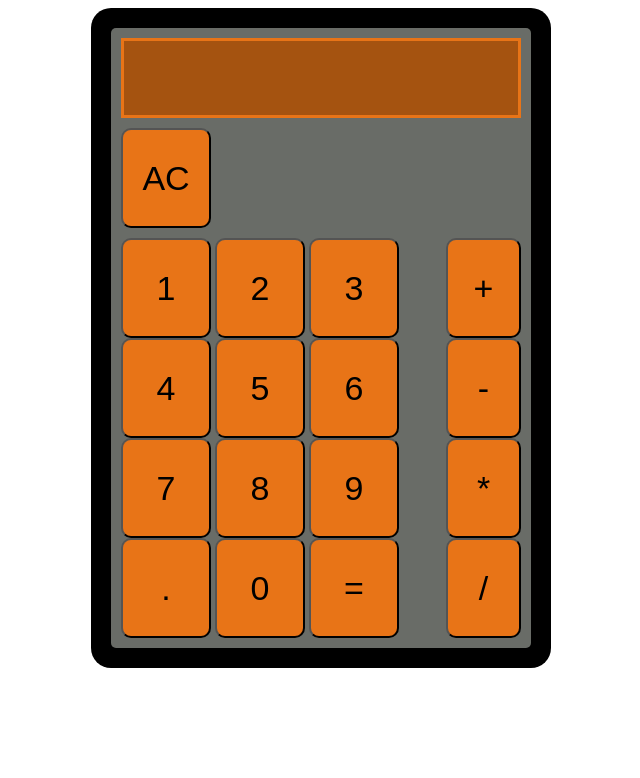
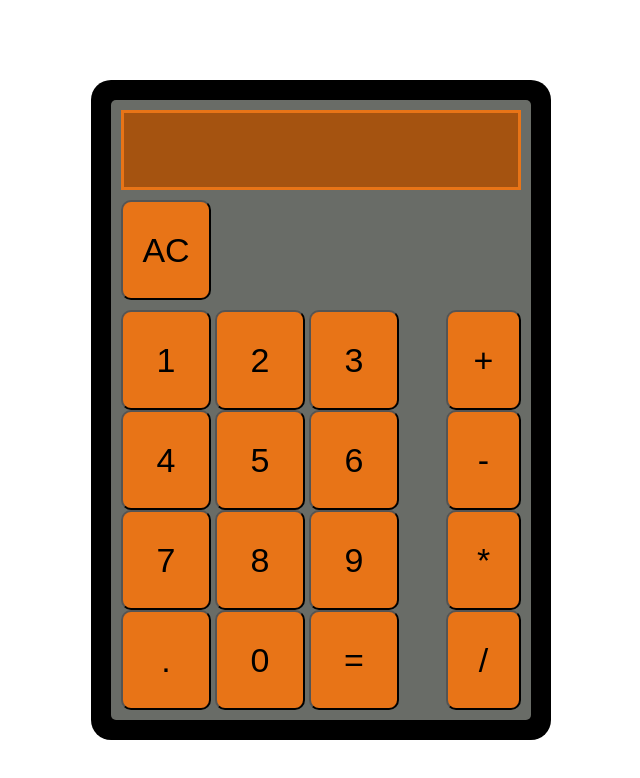
Before and after one commit to Nyle-Blake/Calculator, a plain HTML site: page index.html in a window 1280 px wide. Shown: the whole page, without its empty margins (319-959 px from the left). Drawn offline with Linux system fonts and the light colour scheme.

Commit message:
Change body margin and comments
Add margin-top to body,
Remove console.logs
Remove commented if statement that was replaced by the switch

```diff
--- a/style.css
+++ b/style.css
@@ -1,4 +1,5 @@
 body {
+  margin-top: 80px;
   display: flex;
   flex-direction: column;
   justify-content: center;
```
Also changed, not shown: script.js (+1 -8 lines).
